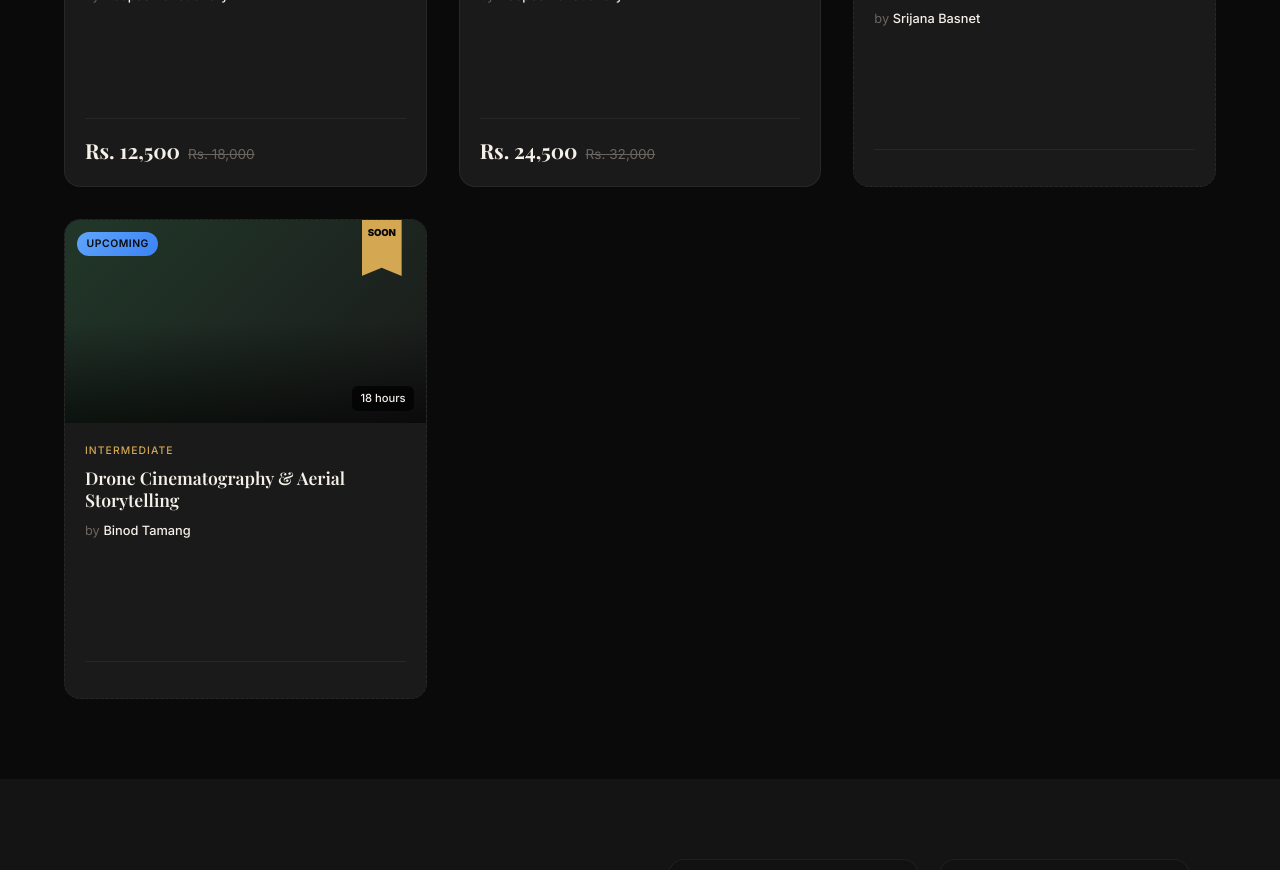
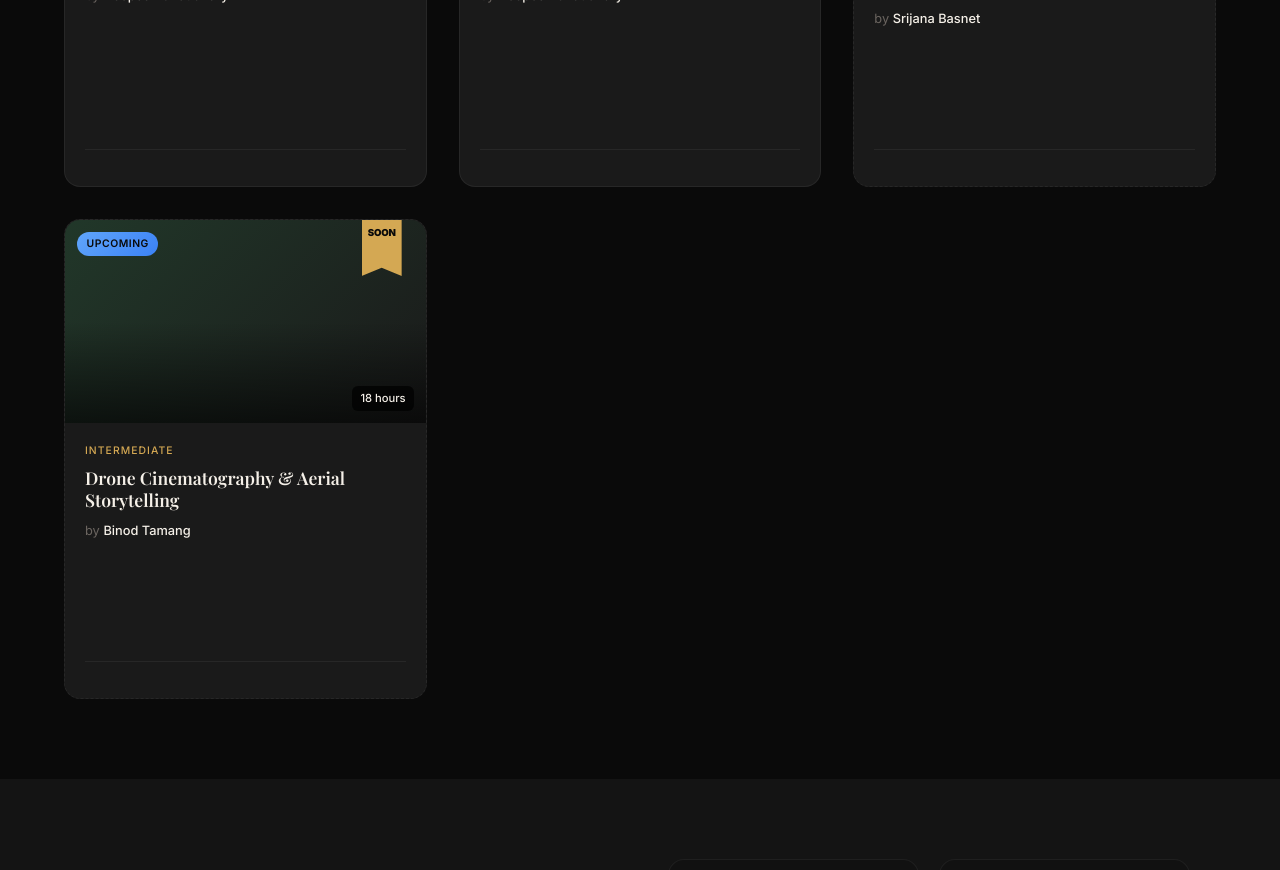
Before and after one commit to Bishes-Maharjan/zyamaru-website-2, a Next.js app: page / in a window 1280 px wide. Shown: the part 2160-3030 px from the top of the page. Built offline with nearby package versions, Linux system fonts and the light colour scheme; no server answers; a web font is replaced by a local one.

Commit message:
unavailable 3 course price changes

```diff
--- a/app/data/courses.ts
+++ b/app/data/courses.ts
@@ -759,8 +759,8 @@ export const courses: Course[] = [
     title: '15-Day Basic Color Grading Course',
     instructor: 'Deepesh Chaudhary',
     instructorProfile: `/instructor/deepesh-chaudhary`,
-    price: 'Rs. 12,500',
-    originalPrice: 'Rs. 18,000',
+    // price: 'Rs. 12,500',
+    // originalPrice: 'Rs. 18,000',
     // rating: 4.7,
     // students: '310',
     duration: '15 Days (30 hours)',
@@ -786,8 +786,8 @@ export const courses: Course[] = [
     title: '15-Day Advanced Color Grading Course',
     instructor: 'Deepesh Chaudhary',
     instructorProfile: `/instructor/deepesh-chaudhary`,
-    price: 'Rs. 24,500',
-    originalPrice: 'Rs. 32,000',
+    // price: 'Rs. 24,500',
+    // originalPrice: 'Rs. 32,000',
     // rating: 4.9,
     // students: '185',
     duration: '15 Days (30 hours)',
```
